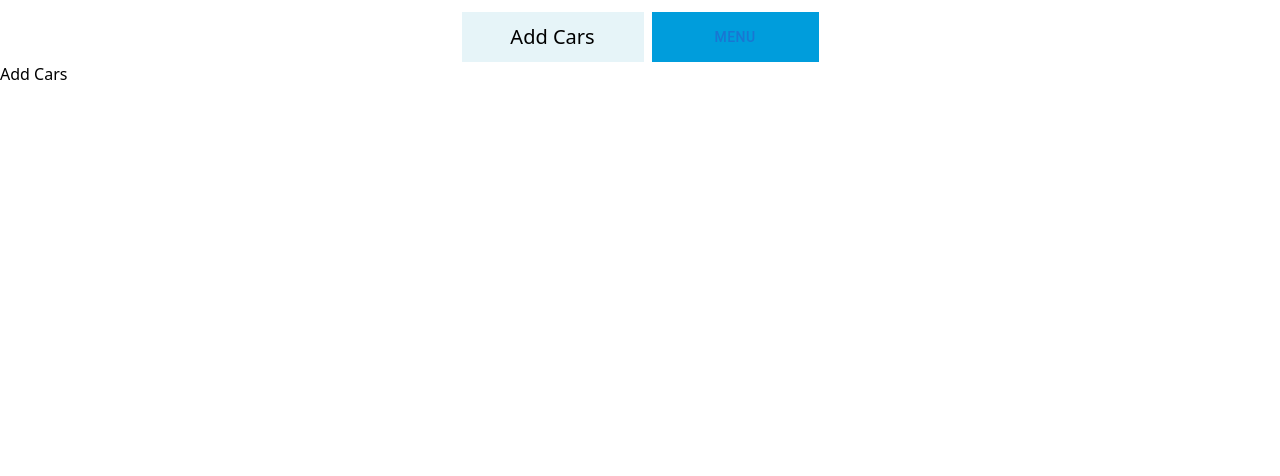
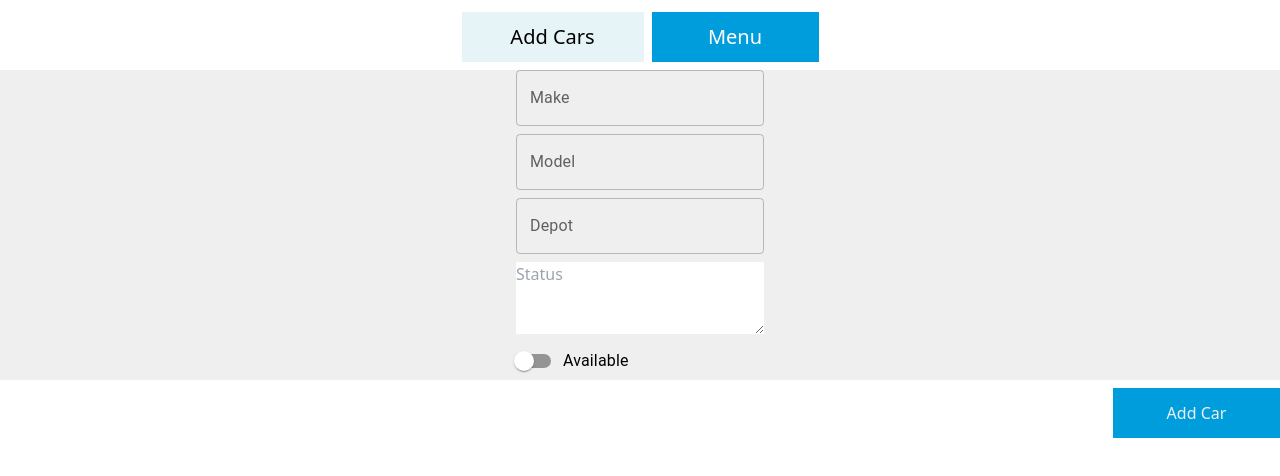
Before and after one commit to Corvu-s/aws-project, a Next.js app: page /AddCars in a window 1280 px wide. Shown: the top 476 px of the page. Built offline with nearby package versions, Linux system fonts and the light colour scheme.

Commit message:
added a bunch of stuff, add cars page and some general cleanup

```diff
--- a/components/Header.js
+++ b/components/Header.js
@@ -86,19 +86,19 @@ export default function Header({ pageName }) {
   );
   return (
     <div className="flex space-x-2 justify-center">
-      <div className="bookingButton flex justify-center">
-        <button className="headerModeText">{removeUnderscore()}</button>
+      <div className="pageTitle  flex justify-center">
+        <button className="pageTitleText">{removeUnderscore()}</button>
       </div>
-      <div className="headerBackButton flex justify-center">
+      <div className=" flex justify-center">
         {/* <button className="headerBackText">Back</button> */}
         {["Menu"].map((anchor) => (
           <React.Fragment key={anchor}>
-            <Button
-              className="headerBackText"
+            <button
+              className="headerBackButton headerBackText"
               onClick={toggleDrawer(anchor, true)}
             >
               {anchor}
-            </Button>
+            </button>
             <Drawer
               anchor={anchor}
               open={state[anchor]}
--- /dev/null
+++ b/components/SubmitButton.js
@@ -0,0 +1,10 @@
+export default function SubmitButton(props) {
+  //component that
+  return (
+    <div className="flex flex-row-reverse">
+      <button onClick={() => props.method()} className="submitButton ">
+        {props.buttonName}
+      </button>
+    </div>
+  );
+}
--- a/pages/AddCars.js
+++ b/pages/AddCars.js
@@ -1,10 +1,114 @@
 import Header from "../components/Header";
+import Button from "@mui/material/Button";
+import TextField from "@mui/material/TextField";
+import Box from "@mui/material/Box";
+import Switch from "@mui/material/Switch";
+import FormControlLabel from "@mui/material/FormControlLabel";
+import { useState } from "react";
+import SubmitButton from "../components/SubmitButton";
+import makeid from "../utilities/makeid";
+import TextareaAutosize from "@mui/material/TextareaAutosize";
 
 export default function AddCars() {
+  const [make, setMake] = useState("");
+  const [model, setModel] = useState("");
+  const [depot, setDepot] = useState("");
+  const [available, setAvailable] = useState(false);
+  const [status, setStatus] = useState("");
+
+  function cleanForm() {
+    setAvailable(false);
+    setMake("");
+    setDepot("");
+    setModel("");
+    setStatus("");
+  }
+  function addCar() {
+    const data = {
+      id: makeid(10),
+      createdAt: Date.now(),
+      make: make,
+      model: model,
+      depot: depot,
+      currentLocation: "",
+      available: available,
+      status: status,
+    };
+    putCar(data);
+    console.log("Booking data");
+    console.log(data);
+  }
+  async function putCar(carData) {
+    const data = fetch(
+      "https://unce5d4pv3.execute-api.us-west-2.amazonaws.com/dev/cars",
+      { method: "PUT", body: JSON.stringify(carData) }
+    )
+      .then((res) => res.json())
+      .then((result) => console.log(result))
+      .then(cleanForm());
+  }
+  function carForm() {
+    return (
+      <div className="flex justify-center space-y-2 bookingForm">
+        <Box
+          className="flex flex-col space-y-2"
+          component="form"
+          noValidate
+          autoComplete="off"
+        >
+          <TextField
+            id="outlined-basic"
+            label="Make"
+            variant="outlined"
+            value={make}
+            onChange={(e) => setMake(e.target.value)}
+          />
+          <TextField
+            id="outlined-basic"
+            label="Model"
+            variant="outlined"
+            value={model}
+            onChange={(e) => setModel(e.target.value)}
+          />
+          <TextField
+            id="outlined-basic"
+            label="Depot"
+            variant="outlined"
+            value={depot}
+            onChange={(e) => setDepot(e.target.value)}
+          />
+          {/* <TextField
+            id="outlined-basic"
+            label="Status"
+            variant="outlined"
+            value={status}
+            onChange={(e) => setStatus(e.target.value)}
+          /> */}
+          <TextareaAutosize
+            value={status}
+            minRows={3}
+            onChange={(e) => setStatus(e.target.value)}
+            placeholder="Status"
+          />
+
+          <FormControlLabel
+            control={
+              <Switch
+                checked={available}
+                onChange={(event) => setAvailable(event.target.checked)}
+              />
+            }
+            label="Available"
+          />
+        </Box>
+      </div>
+    );
+  }
   return (
-    <div>
+    <div className="space-y-2">
       <Header pageName={"Add_Cars"} />
-      <p>Add Cars</p>
+      {carForm()}
+      <SubmitButton buttonName={"Add Car"} method={addCar} />
     </div>
   );
 }
--- a/pages/Booking.js
+++ b/pages/Booking.js
@@ -1,8 +1,11 @@
 import Button from "@mui/material/Button";
 import TextField from "@mui/material/TextField";
 import Box from "@mui/material/Box";
+import Switch from "@mui/material/Switch";
 import Header from "../components/Header";
+import FormControlLabel from "@mui/material/FormControlLabel";
 import { useState } from "react";
+import SubmitButton from "../components/SubmitButton";
 import makeid from "../utilities/makeid";
 export default function Booking() {
   const [DepartureTime, setDepartureTime] = useState("");
@@ -11,7 +14,17 @@ export default function Booking() {
   const [Phone, setPhone] = useState("");
   const [Name, setName] = useState("");
   const [PassengerCount, setPassengerCount] = useState("");
+  const [autoSelect, setAutoSelect] = useState(true);
 
+  function cleanForm() {
+    setDepartureAddress("");
+    setDepartureTime("");
+    setDestinationAddress("");
+    setPhone("");
+    setName("");
+    setPassengerCount(1);
+    setAutoSelect(true);
+  }
   function bookingForm() {
     return (
       <div className="flex justify-center space-y-2 bookingForm">
@@ -63,6 +76,15 @@ export default function Booking() {
             type="number"
             value={PassengerCount}
             onChange={(e) => setPassengerCount(e.target.valueAsNumber)}
+          />
+          <FormControlLabel
+            control={
+              <Switch
+                checked={autoSelect}
+                onChange={(event) => setAutoSelect(event.target.checked)}
+              />
+            }
+            label="Autoselect Car"
           />
         </Box>
       </div>
@@ -140,7 +162,8 @@ export default function Booking() {
       { method: "PUT", body: JSON.stringify(bookingData) }
     )
       .then((res) => res.json())
-      .then((result) => console.log(result));
+      .then((result) => console.log(result))
+      .then(cleanForm());
   }
 
   return (
@@ -148,11 +171,7 @@ export default function Booking() {
       <Header pageName={"Booking"} />
       {test()}
       {bookingForm()}
-      <div className="flex flex-row-reverse">
-        <button onClick={() => bookCar()} className="bookCarButton ">
-          Book Car
-        </button>
-      </div>
+      <SubmitButton buttonName={"Book Car"} method={bookCar} />
     </div>
   );
 }
--- a/styles/globals.css
+++ b/styles/globals.css
@@ -13,12 +13,12 @@ body {
 .App {
   font-family: sans-serif;
 }
-.bookingButton {
+.pageTitle {
   background: #e6f4f8;
   width: 182px;
   height: 50px;
 }
-.headerModeText {
+.pageTitleText {
   font-style: normal;
   font-weight: 400;
   font-size: 20px;
@@ -43,9 +43,10 @@ body {
 .bookingForm {
   background: #efeff0;
 }
-.bookCarButton {
+.submitButton {
   width: 167px;
   height: 50px;
+  color: #efeff0;
   background: #009ddc;
 }
 .bookCarButton:active,
```
